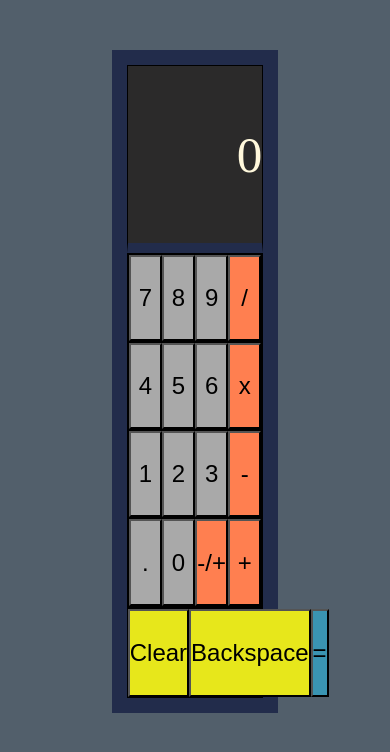
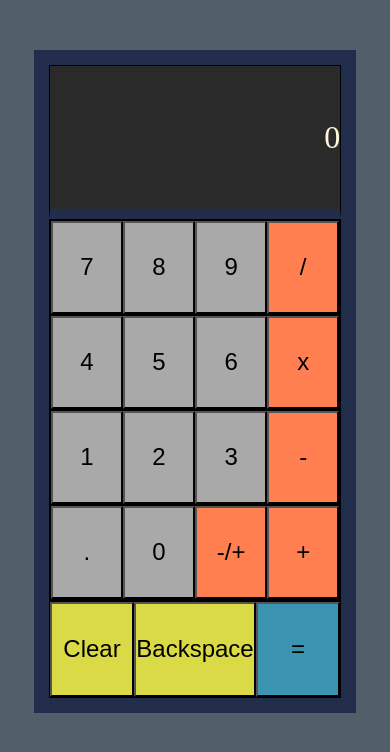
Before and after one commit to jose-g315/calculator, a plain HTML site: page index.html in a window 390 px wide. Drawn offline with Linux system fonts and the light colour scheme.

Commit message:
Make calculator container and font size more responsive to screen size

```diff
--- a/styles.css
+++ b/styles.css
@@ -11,7 +11,7 @@ div {
 /*********************************************/
 .container {
     border: 15px solid rgb(34, 44, 75);
-    width: 35vw;
+    width: min(550px,75vw);
     height: 75vh;
     display: flex;
     margin-left: auto;
@@ -26,7 +26,7 @@ button {
 }
 button:hover {
     opacity: 0.95;
-    color: #ffffff;
+    color: whitesmoke;
 }
 button:active {
     opacity: 0.5;
@@ -35,10 +35,8 @@ button:active {
   }
 /*********************************************/
 .display {
-    flex: 2;
-    font-size: 3.2rem;
-    overflow: auto;
-    text-align: right;
+    flex: 1.5;
+    font-size: clamp(32px, 4vw, 48px);
     display: flex;
     align-items: center;
     justify-content: end;
@@ -73,5 +71,5 @@ button:active {
     background-color: rgb(58, 148, 178);
 }
 .backspace, .clear {
-    background-color: rgb(231, 231, 27);
+    background-color: rgba(235, 235, 65, 0.882);
 }
```
